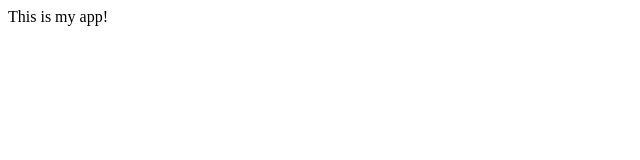
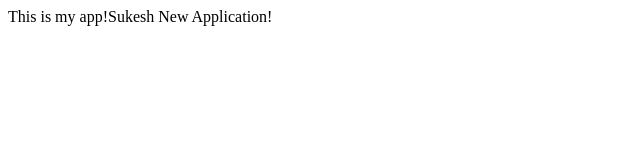
Before and after one commit to sukesh2020/myappssample, a plain HTML site: page index.html in a window 1280 px wide. Shown: the whole page, without its empty margins (0-640 px from the left). Drawn offline with Linux system fonts and the light colour scheme.

Commit message:
Update index.html

```diff
--- a/index.html
+++ b/index.html
@@ -3,6 +3,9 @@
   <title>My App</title>
   </head>
   <body>
-    This is my app!
-    </body>
+    This is my app!Sukesh New Application!
+
+
+
+    <body>
   </html>
```
